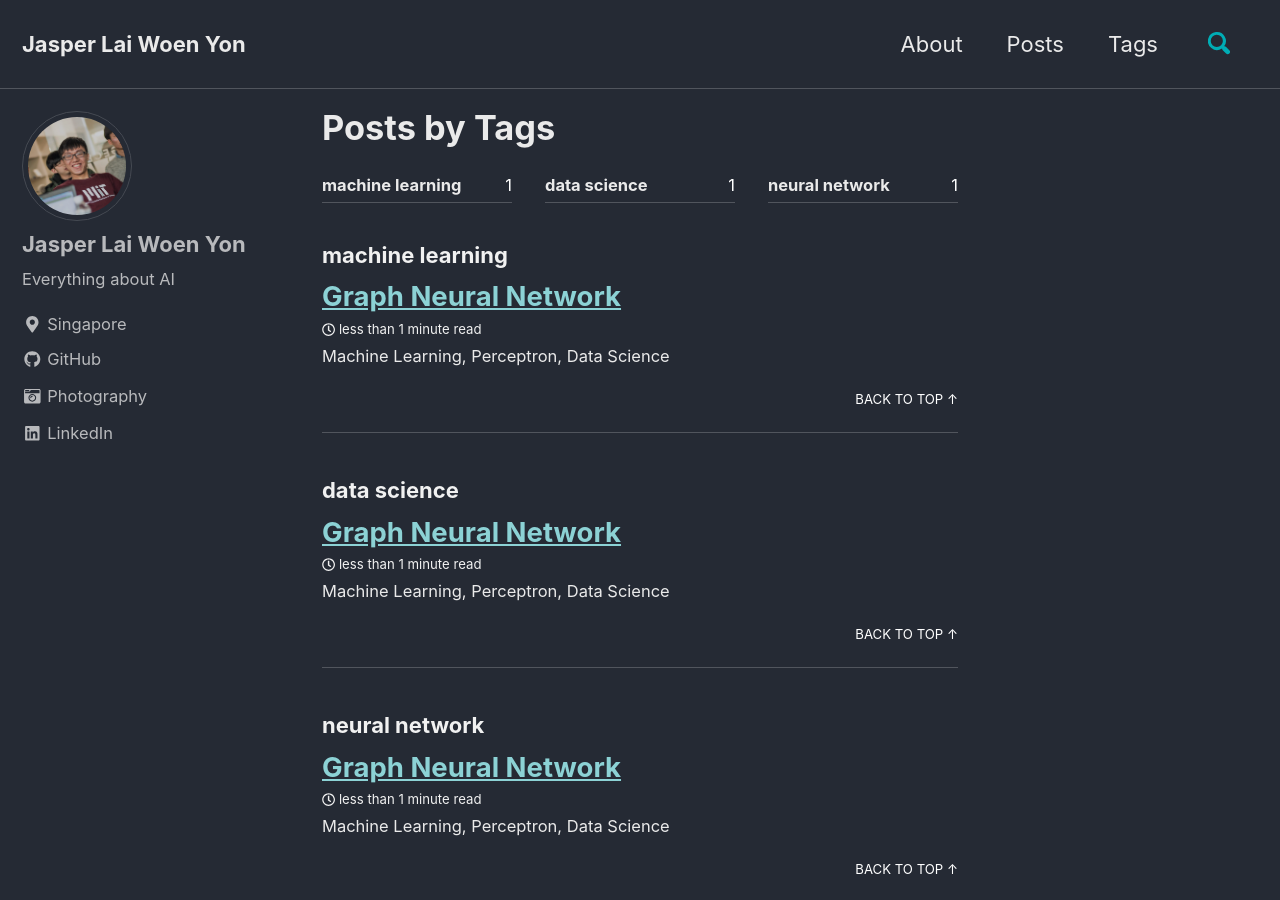
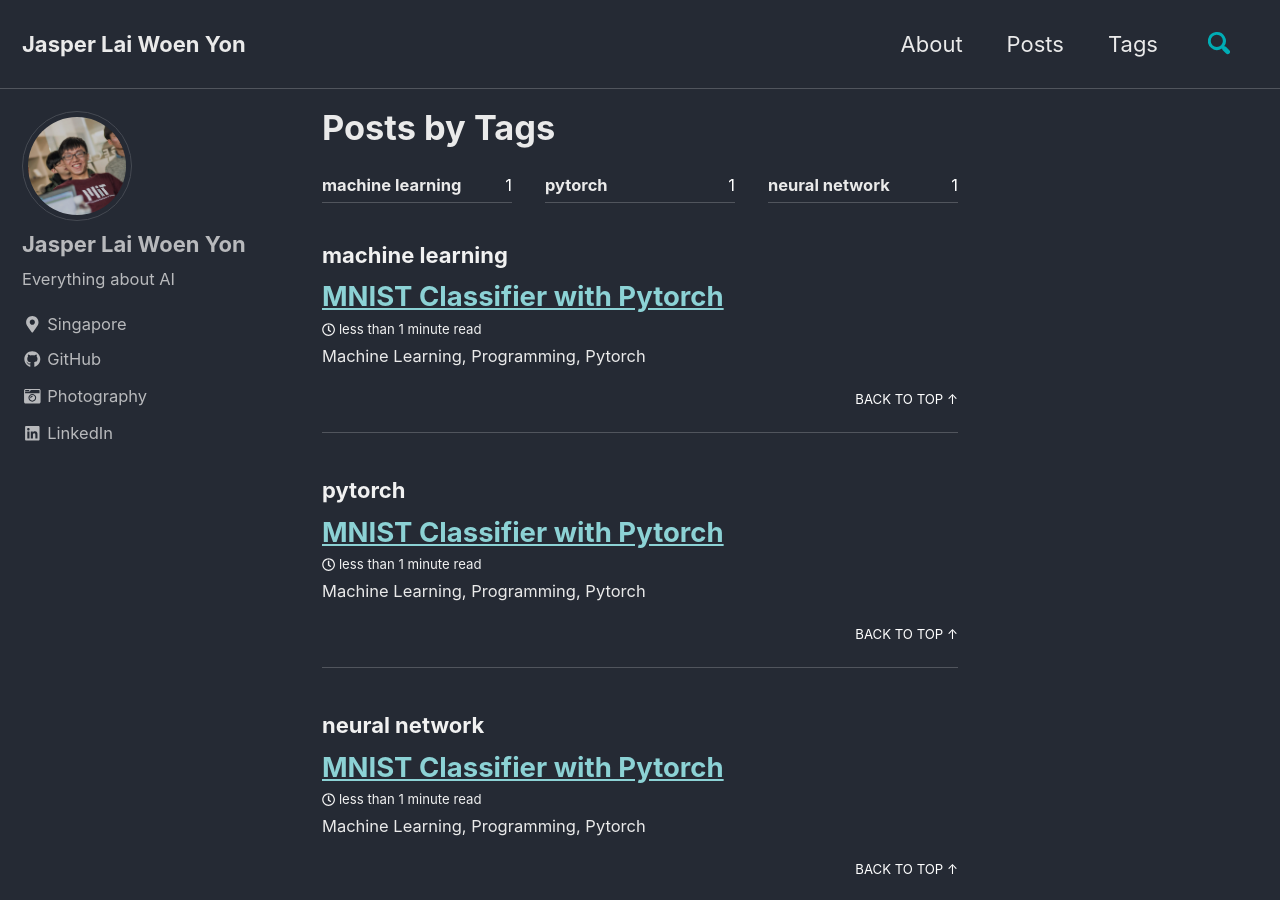
Before and after one commit to alibabadoufu/alibabadoufu.github.io, a Jekyll site: the page built from _pages/tags.md, in a window 1280 px wide and 900 px high. Built offline with Jekyll 4.4.1, drawn with Linux system fonts in a browser that asks for light colours; cached includes are drawn as plain includes.

Commit message:
create post on mnist with pytorch

```diff
--- a/_posts/2018-2-22-graph-neural-network.md
+++ b/_posts/2018-2-22-graph-neural-network.md
@@ -1,16 +1,19 @@
 ---
 layout: single
-title: "Graph Neural Network"
+title: "MNIST Classifier with Pytorch"
 date: 2018-01-28
-tags: [machine learning, data science, neural network]
-excerpt: "Machine Learning, Perceptron, Data Science"
+tags: [machine learning, pytorch, neural network]
+excerpt: "Machine Learning, Programming, Pytorch"
 comments: true
 toc: true
 ---
 
-## H2 Heading
+## MNIST Dataset
 
-What is the problem with this?
+MNIST consists of greyscale handwritten digits ranging from 0 to 9. Each image is 28 x 28 pixels.
+
+<a href="https://corochann.com/wp-content/uploads/2017/02/mnist_plot.png"><img src="https://corochann.com/wp-content/uploads/2017/02/mnist_plot.png"></a>
+<figcaption>MNIST</figcaption>
 
 ### H3 Heading
 
```
Also changed, not shown: images/about.jpg.
